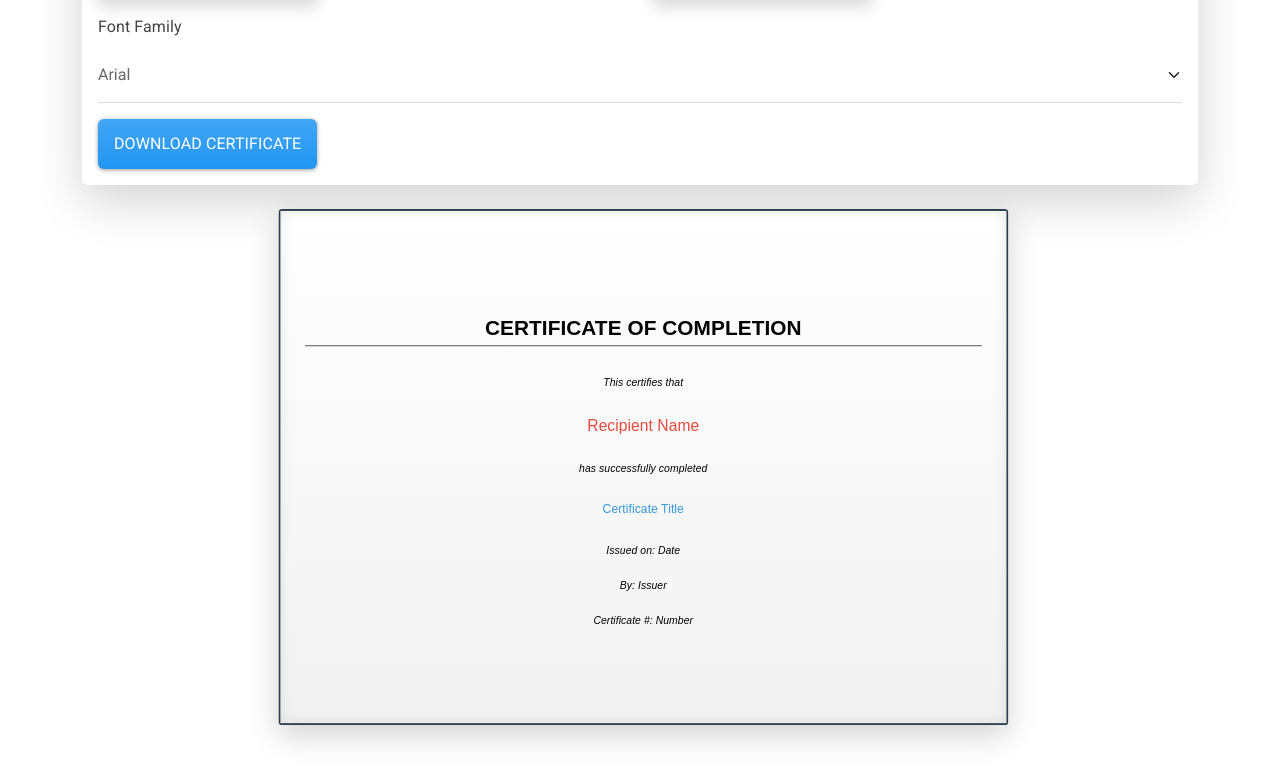
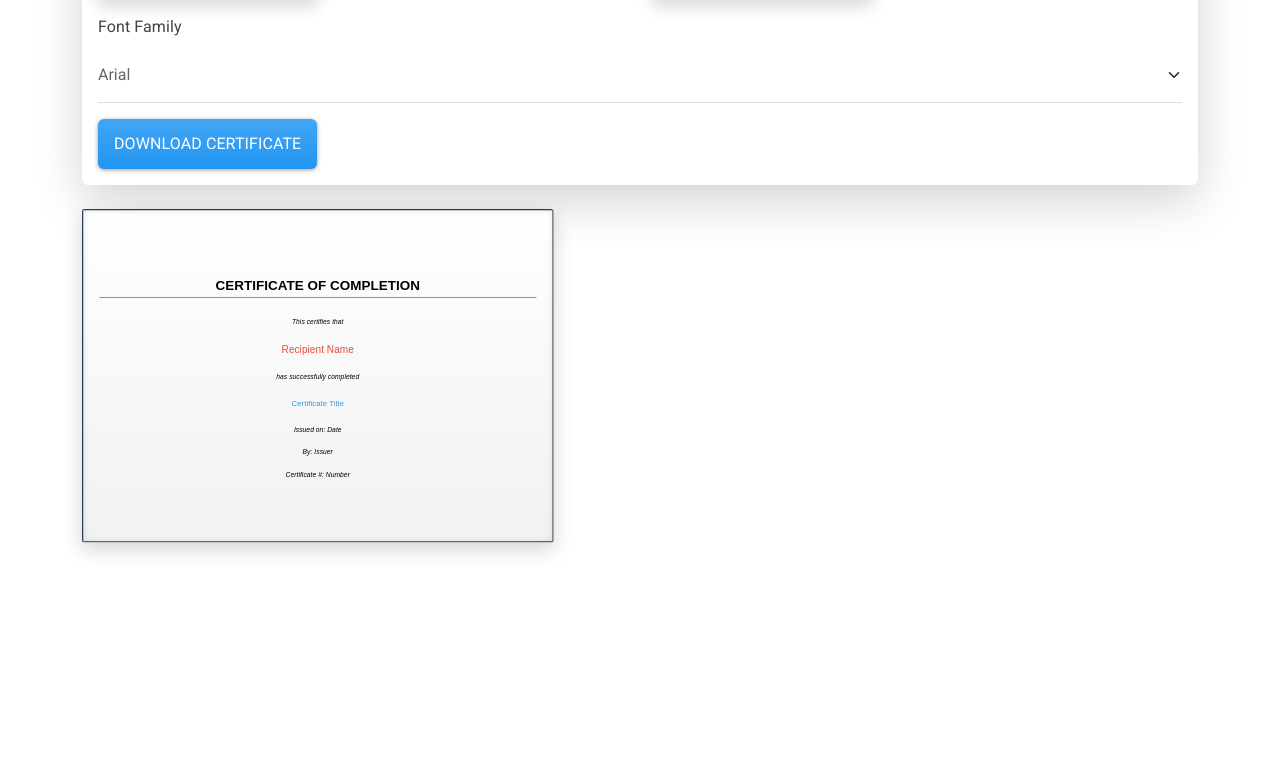
Before and after one commit to tungpham42/giaykhen, a React (Create React App) app: page / in a window 1280 px wide. Shown: the part 1195-1978 px from the top of the page. Built offline with nearby package versions, Linux system fonts and the light colour scheme.

Commit message:
Update CertificateBuilder.js

```diff
--- a/src/CertificateBuilder.js
+++ b/src/CertificateBuilder.js
@@ -487,8 +487,8 @@ const CertificateBuilder = () => {
               ...certificateStyles,
               width: "297mm",
               height: "210mm",
-              transform: "scale(0.65)",
-              transformOrigin: "top center",
+              transform: "scale(0.42)",
+              transformOrigin: "top left",
             }}
             ref={certificateRef}
           >
```
